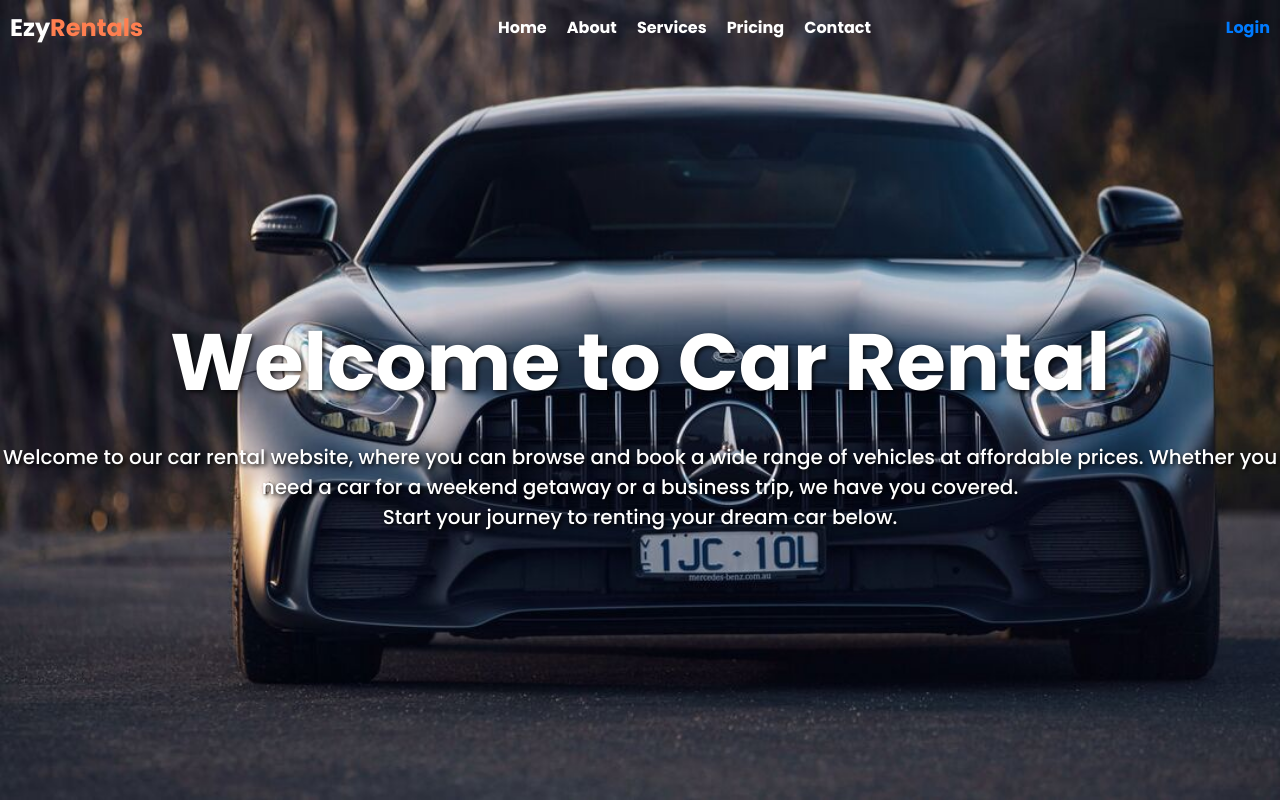
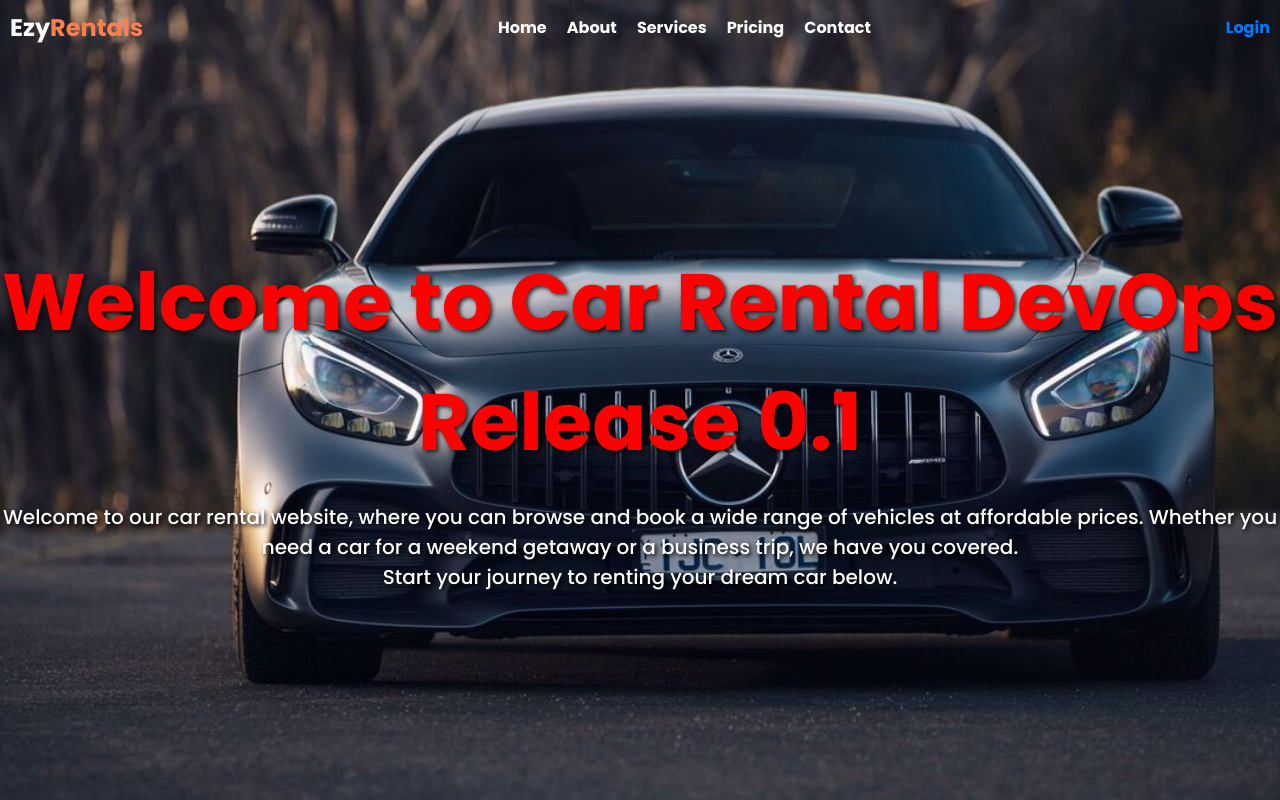
Before and after one commit to bigyan-basnet/ProjectDev, a PHP site: page / in a window 1280 px wide. Run offline with PHP 8.4, Linux system fonts and the light colour scheme.

Commit message:
Update index.php

```diff
--- a/index.php
+++ b/index.php
@@ -21,7 +21,7 @@ include('header.php');
   <div class="main-page">
     <div class="background-image"></div>
     <div class="text-container">
-      <h1>Welcome to Car Rental</h1>
+      <h1 style="color:red">Welcome to Car Rental DevOps Release 0.1</h1>
       <p>
         Welcome to our car rental website, where you can browse and book a
         wide range of vehicles at affordable prices. Whether you <br />
```
